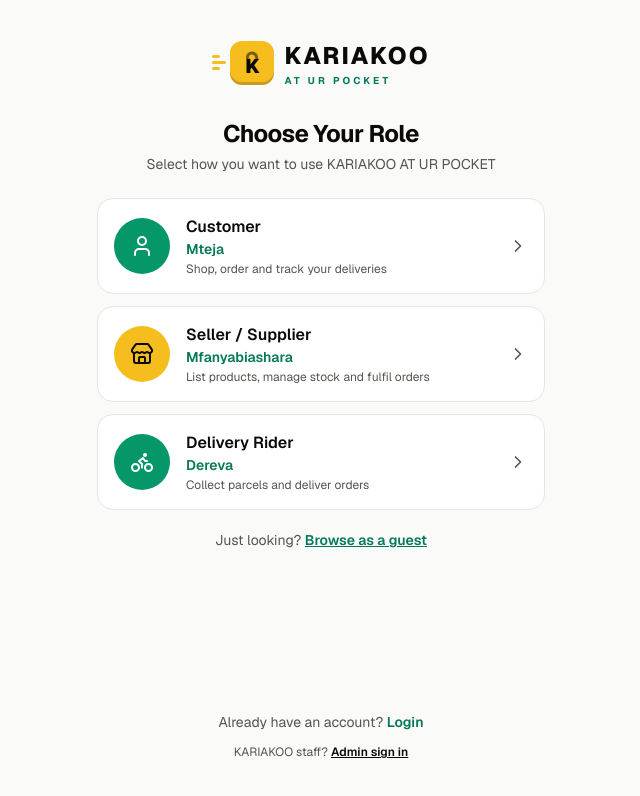
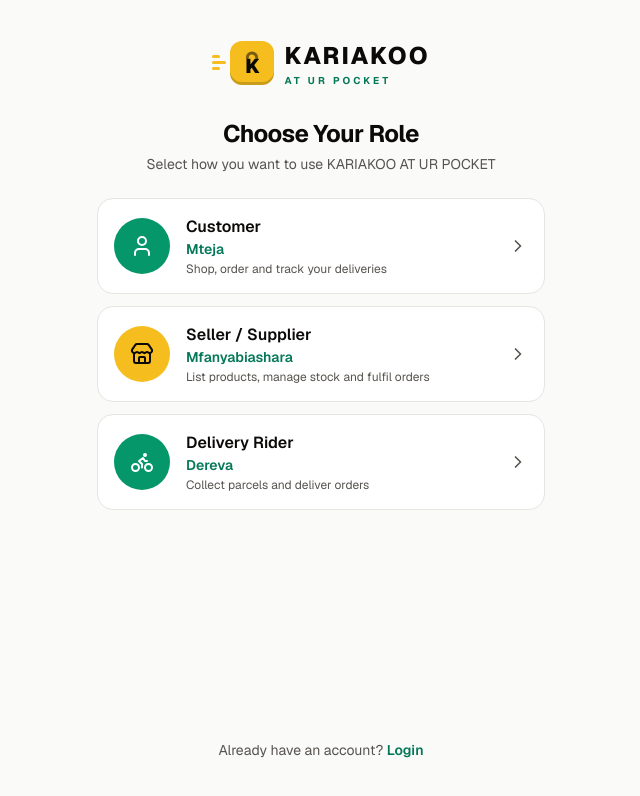
Before and after one commit to stratonflorentin-dot/KARIAKOO-IN-UR-POCKECT, a Next.js app: page /welcome in a window 1280 px wide. Shown: the top 796 px of the page, without its empty margins (319-959 px from the left). Built offline with nearby package versions, Linux system fonts and the light colour scheme.

Commit message:
Hide guest-browse and staff sign-in links from splash and role chooser
Co-Authored-By: Claude Opus 5.5 <noreply@anthropic.com>

```diff
--- a/src/app/page.tsx
+++ b/src/app/page.tsx
@@ -1,5 +1,4 @@
 import type { Metadata } from "next";
-import Link from "next/link";
 import { ButtonLink } from "@/components/ui/Button";
 import { Logo } from "@/components/ui/Logo";
 
@@ -25,9 +24,6 @@ export default function SplashPage() {
         <div className="relative mt-10 space-y-3">
           <ButtonLink href="/welcome" variant="gold" size="lg" full>Get Started</ButtonLink>
           <ButtonLink href="/sign-in" variant="glass" size="lg" full>Login</ButtonLink>
-          <p className="pt-1 text-center text-sm">
-            <Link href="/customer" className="font-medium text-white/75 underline underline-offset-4 hover:text-white">Browse as a guest</Link>
-          </p>
         </div>
       </div>
     </main>
--- a/src/app/welcome/page.tsx
+++ b/src/app/welcome/page.tsx
@@ -42,19 +42,10 @@ export default function WelcomePage() {
           ))}
         </ul>
 
-        <p className="mt-5 text-center text-sm text-muted">
-          Just looking?{" "}
-          <Link href="/customer" className="font-semibold text-brand-700 underline">Browse as a guest</Link>
-        </p>
-
         <div className="mt-auto pt-10 text-center">
           <p className="text-sm text-muted">
             Already have an account?{" "}
             <Link href="/sign-in" className="font-semibold text-brand-700">Login</Link>
-          </p>
-          <p className="mt-3 text-xs text-muted">
-            KARIAKOO staff?{" "}
-            <Link href="/staff" className="font-semibold text-ink underline">Admin sign in</Link>
           </p>
         </div>
       </div>
```
